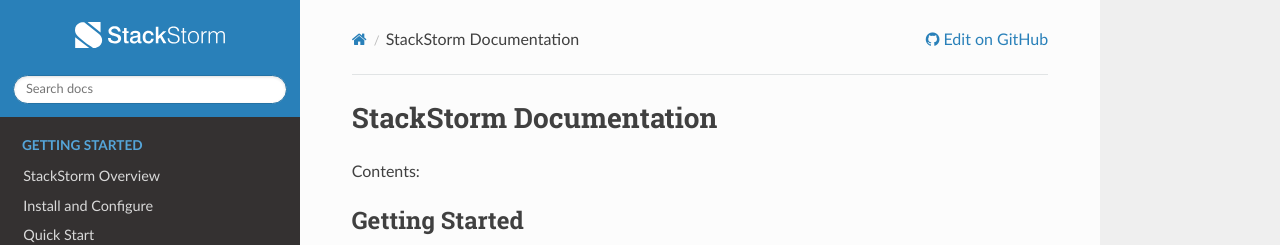
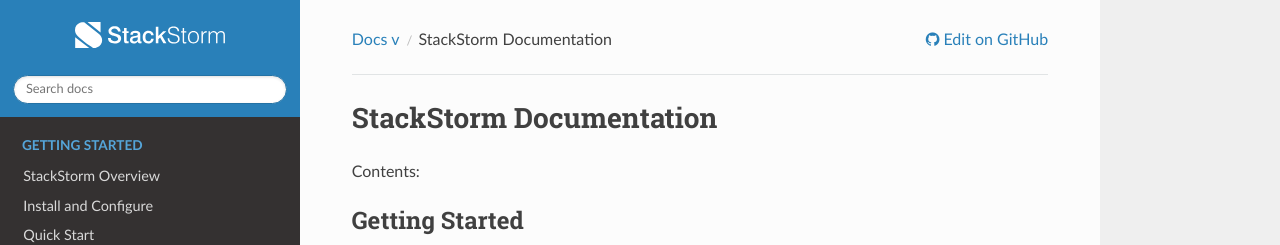
Before and after one commit to StackStorm/st2docs, a Sphinx documentation site: the page built from docs/source/index.rst, in a window 1280 px wide. Shown: the top 245 px of the page. Built offline with Sphinx 7.4.7 and the Read the Docs theme 2.0.0, drawn with Linux system fonts in a browser that asks for light colours; pages that are not in the unit, such as notebooks, are missing from menus; the version number could not be read and is left out.

Commit message:
port version-in-breadcrumb to new theme

```diff
--- a/docs/source/_static/css/rtd_theme_overrides.css
+++ b/docs/source/_static/css/rtd_theme_overrides.css
@@ -5,3 +5,7 @@
   /* svg defaults to fill: #000 */
   filter: invert(100%); /* effectively - fill: #fff */
 }
+
+.wy-breadcrumbs li a.icon-home:before {
+  content: "" /* drop the icon. js will add content */
+}
--- a/docs/source/_static/js/rtd_theme_overrides.js
+++ b/docs/source/_static/js/rtd_theme_overrides.js
@@ -1,4 +1,9 @@
 $( document ).ready(function() {
     // Open external links in another tab/window
     $(".external").attr("target","_blank");
+    // List the docs version in breadcrumbs
+    $(".wy-breadcrumbs li a.icon-home").text(
+        // DOCUMENTATION_OPTIONS is a sphinx feature
+        "Docs v" + DOCUMENTATION_OPTIONS.VERSION
+    )
 });
--- a/docs/source/conf.py
+++ b/docs/source/conf.py
@@ -201,6 +201,8 @@
 html_theme_options = {
     # see: https://sphinx-rtd-theme.readthedocs.io/en/stable/configuring.html
     "logo_only": True,
+    # display_version puts rtd slug/version at top of sidebar, but we use breadcrumbs instead
+    "display_version": False,
     "style_external_links": True,
 }
 
```
